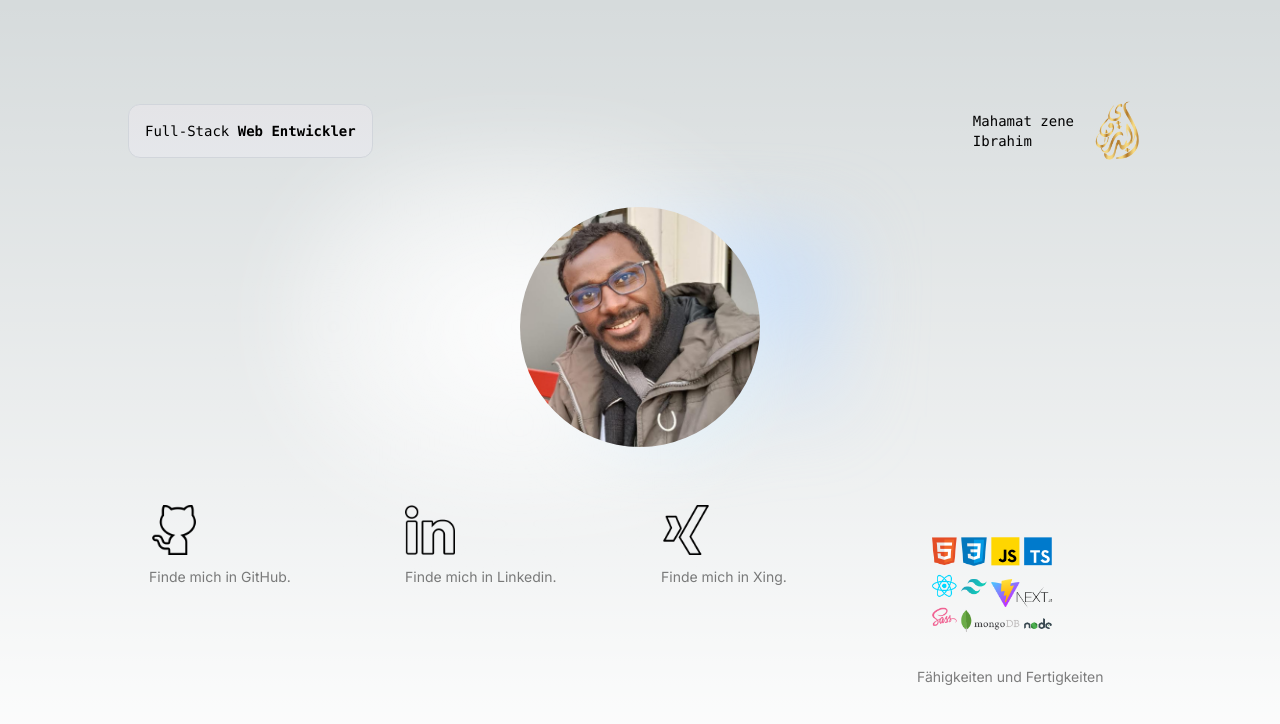
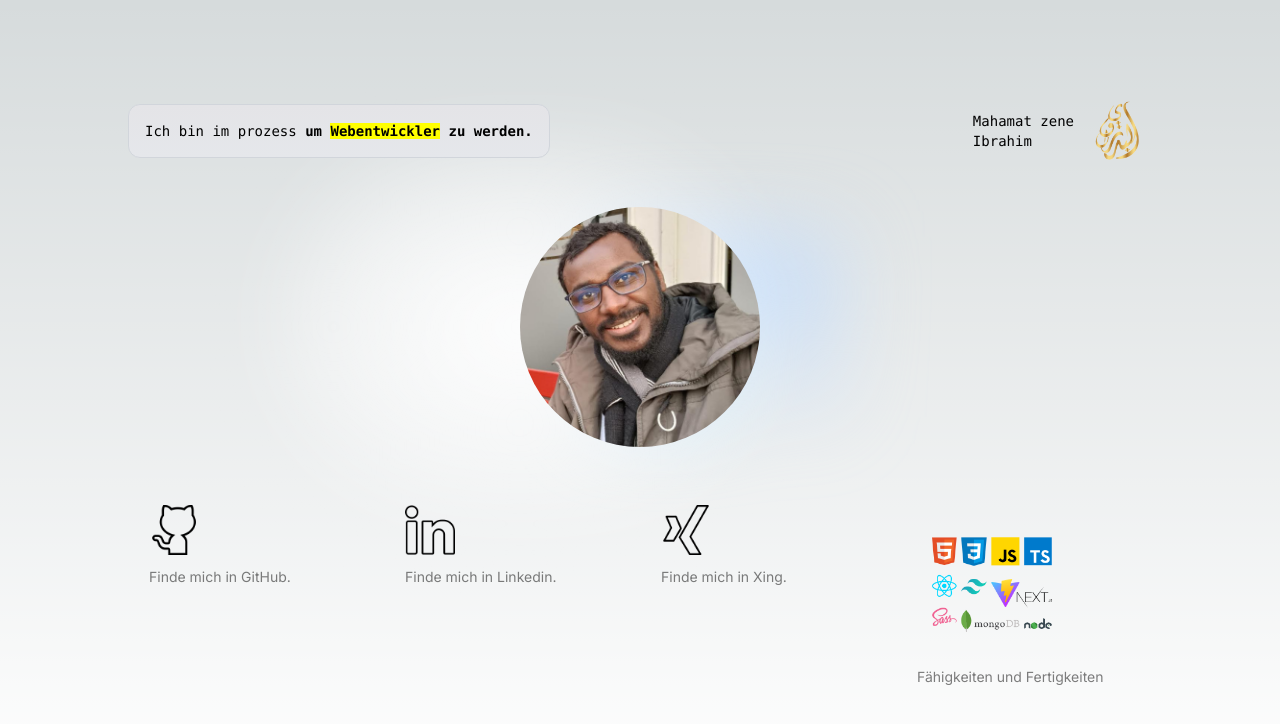
Before and after one commit to Ibrahimzene/mziy, a Next.js app: page / in a window 1280 px wide. Shown: the top 724 px of the page. Built offline with nearby package versions, Linux system fonts and the light colour scheme.

Commit message:
Update page content and fix formatting

```diff
--- a/src/app/page.tsx
+++ b/src/app/page.tsx
@@ -5,15 +5,15 @@ export default function Home() {
     <main className="flex min-h-screen flex-col items-center justify-between p-24">
       <div className="z-10 max-w-5xl w-full items-center justify-between font-mono text-sm lg:flex">
         <p className="fixed left-0 top-0 flex w-full justify-center border-b border-gray-300 bg-gradient-to-b from-zinc-200 pb-6 pt-8 backdrop-blur-2xl dark:border-neutral-800 dark:bg-zinc-800/30 dark:from-inherit lg:static lg:w-auto  lg:rounded-xl lg:border lg:bg-gray-200 lg:p-4 lg:dark:bg-zinc-800/30">
-          Full-Stack&nbsp;
-          <code className="font-mono font-bold">Web Entwickler</code>
+        Ich bin im prozess&nbsp;
+          <code className="font-mono font-bold">um <mark>Webentwickler</mark> zu werden.</code>
         </p>
         <div className="fixed bottom-0 left-0 flex h-48 w-full items-end justify-center bg-gradient-to-t from-white via-white dark:from-black dark:via-black lg:static lg:h-auto lg:w-auto lg:bg-none">
           <a
             className="pointer-events-none flex place-items-center gap-2 p-8 lg:pointer-events-auto lg:p-0"
             href="#"
-            target="_blank"
-            rel="noopener noreferrer"
+            /* target="_blank"
+            rel="noopener noreferrer" */
           >
             Mahamat zene{""}
             <br />
@@ -103,6 +103,7 @@ export default function Home() {
           </p>
         </a>
       </div>
+
     </main>
   );
 }
```
